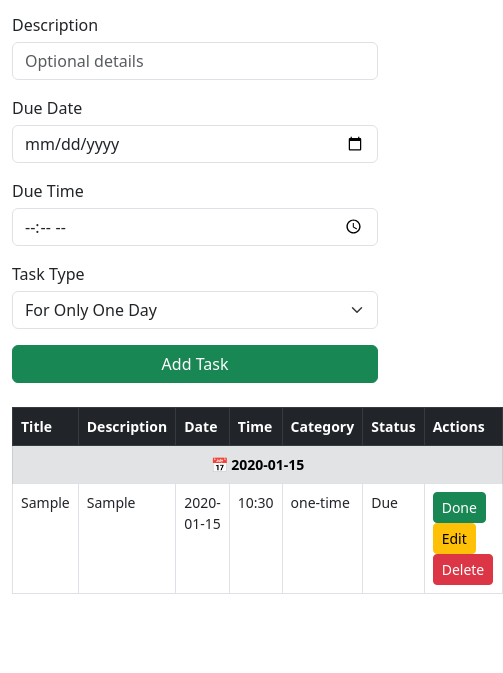
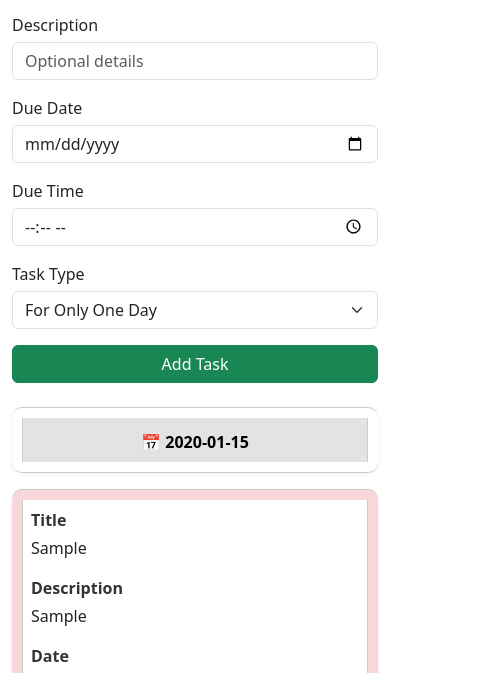
Before and after one commit to tanvirshakib/ToDoApp, a plain HTML site: page index.html in a window 390 px wide. Both pictures are taken after typing "Sample", "Sample", "2020-01-15", "10:30" into the empty fields and a click on the button "Add Task". Shown: the part 171-844 px from the top of the page, 503 px wide, since content can reach past the window. Drawn offline with nearby package versions, Linux system fonts and the light colour scheme.

Commit message:
Added mobile-friendly card layout and labeled table fields

```diff
--- a/index.html
+++ b/index.html
@@ -26,16 +26,16 @@
 
         <div class="col-md-6">
           <label for="dueDate" class="form-label">Due Date</label>
-          <input type="date" id="dueDate" class="form-control">
+          <input type="date" id="dueDate" class="form-control" placeholder="Date">
         </div>
         <div class="col-md-6">
           <label for="dueTime" class="form-label">Due Time</label>
-          <input type="time" id="dueTime" class="form-control">
+          <input type="time" id="dueTime" class="form-control" placeholder="Time">
         </div>
 
         <div class="col-md-6">
           <label for="category" class="form-label">Task Type</label>
-          <select id="category" class="form-select">
+          <select id="category" class="form-select" placeholder="For Daily or For Every Day">
             <option value="one-time">For Only One Day</option>
             <option value="Daily">Daily</option>
           </select>
--- a/script.js
+++ b/script.js
@@ -106,17 +106,19 @@ function renderTasks() {
       const row = document.createElement('tr');
       row.classList.add(task.statusClass);
       row.innerHTML = `
-        <td>${task.title}</td>
-        <td>${task.description || ''}</td>
-        <td>${task.dueDate || ''}</td>
-        <td>${task.dueTime || ''}</td>
-        <td>${task.category || ''}</td>
-        <td>${task.status}</td>
-        <td>
-          ${!task.isDone ? `<button class="btn btn-success btn-sm me-2" onclick="markDone(${task.index})">Done</button>` : ''}
-          <button class="btn btn-warning btn-sm me-2" onclick="editTask(${task.index})">Edit</button>
-          <button class="btn btn-danger btn-sm" onclick="deleteTask(${task.index})">Delete</button>
-        </td>`;
+      <td data-label="Title">${task.title}</td>
+      <td data-label="Description">${task.description || ''}</td>
+      <td data-label="Date">${task.dueDate || ''}</td>
+      <td data-label="Time">${task.dueTime || ''}</td>
+      <td data-label="Category">${task.category || ''}</td>
+      <td data-label="Status">${task.status}</td>
+      <td data-label="Actions">
+        ${!task.isDone ? `<button class="btn btn-success btn-sm me-2" onclick="markDone(${task.index})">Done</button>` : ''}
+        <button class="btn btn-warning btn-sm me-2" onclick="editTask(${task.index})">Edit</button>
+        <button class="btn btn-danger btn-sm" onclick="deleteTask(${task.index})">Delete</button>
+      </td>
+    `;
+
       tbody.appendChild(row);
     });
   }
--- a/style.css
+++ b/style.css
@@ -1,9 +1,38 @@
+/* Mobile-friendly table transformation */
 @media (max-width: 768px) {
-  .table th,
-  .table td {
-    font-size: 14px;
-    padding: 8px;
+  table thead {
+    display: none;
   }
+
+  table tbody,
+  table tr,
+  table td {
+    display: block;
+    width: 100%;
+  }
+
+  table tr {
+    margin-bottom: 1rem;
+    border: 1px solid #ccc;
+    border-radius: 10px;
+    padding: 10px;
+    background-color: #fff;
+    box-shadow: 0 1px 4px rgba(0, 0, 0, 0.05);
+  }
+
+  table td {
+    padding: 6px 10px;
+    position: relative;
+  }
+
+  table td::before {
+    content: attr(data-label);
+    font-weight: bold;
+    display: block;
+    margin-bottom: 4px;
+    color: #333;
+  }
+}
 
   .form-label {
     font-weight: 500;
```
